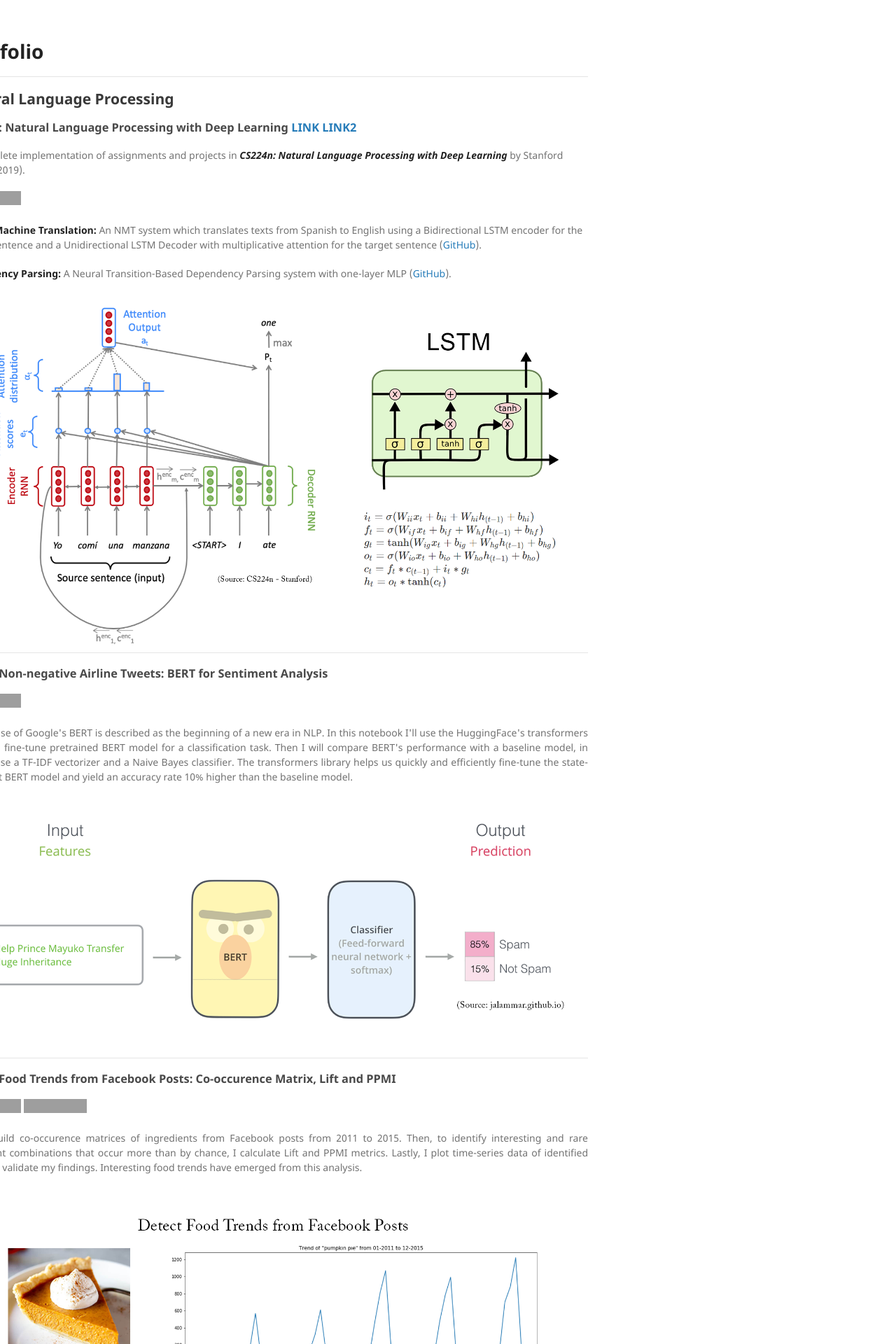
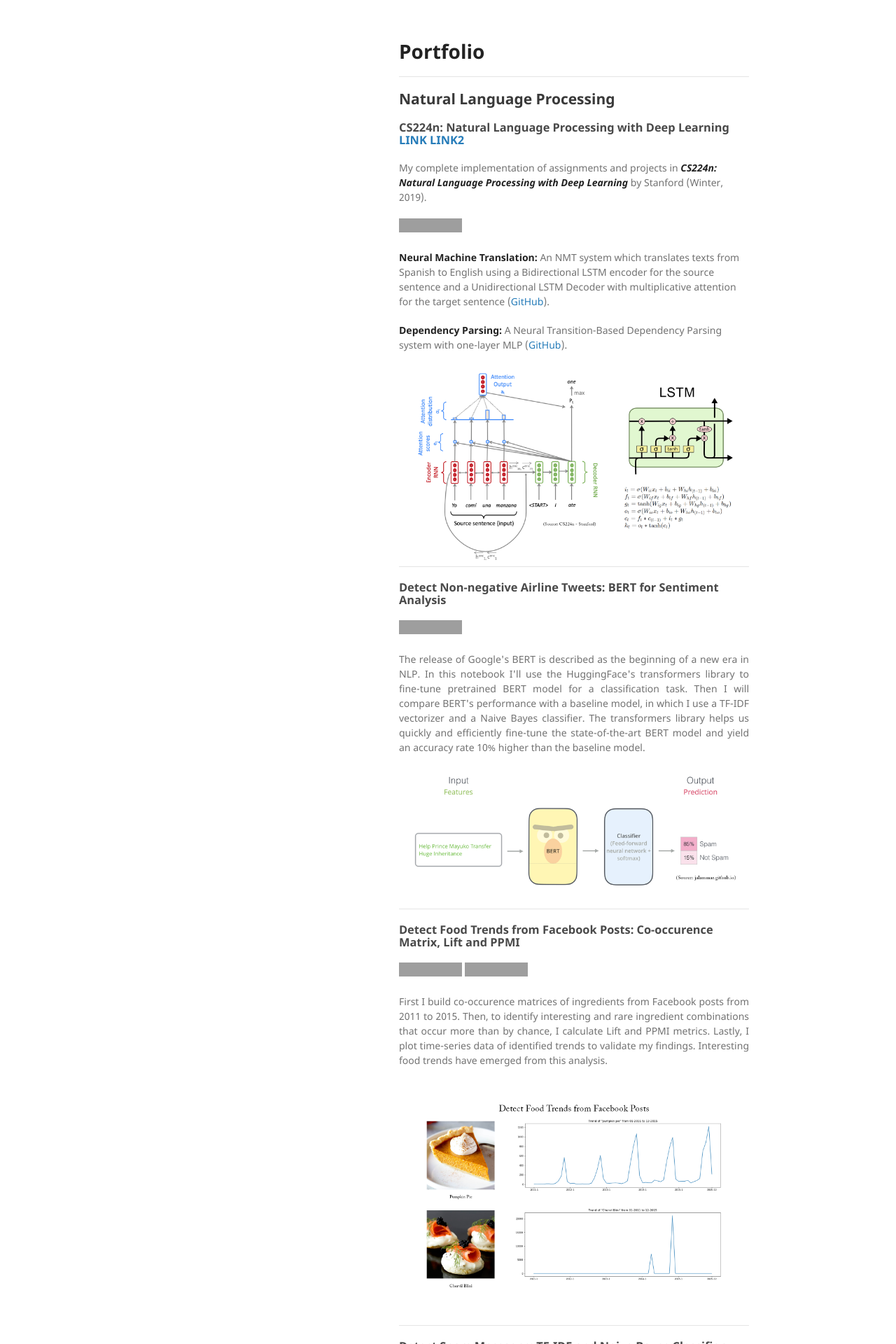
Before and after one commit to paulslin/paulslin.github.io, a Jekyll site: the page built from index.md, in a window 1280 px wide. Shown: the top 1920 px of the page at 70% size. Built offline with Jekyll 4.4.1, drawn with Linux system fonts in a browser that asks for light colours; our own code applies the rules of GitHub Pages for plain Markdown files; grey boxes are pictures that could not be loaded.

Commit message:
Update jekyll-theme-minimal.scss

```diff
--- a/_sass/jekyll-theme-minimal.scss
+++ b/_sass/jekyll-theme-minimal.scss
@@ -56,7 +56,7 @@ a:hover small {
 }
 
 .wrapper {
-  width:400px;
+  width:860px;
   margin:0 auto;
 }
 
@@ -105,7 +105,7 @@ img {
 }
 
 header {
-  width:100px;
+  width:270px;
   float:left;
   position:fixed;
   -webkit-font-smoothing:subpixel-antialiased;
@@ -172,7 +172,7 @@ strong {
 }
 
 section {
-  width:900px;
+  width:500px;
   float:right;
   padding-bottom:50px;
 }
```
